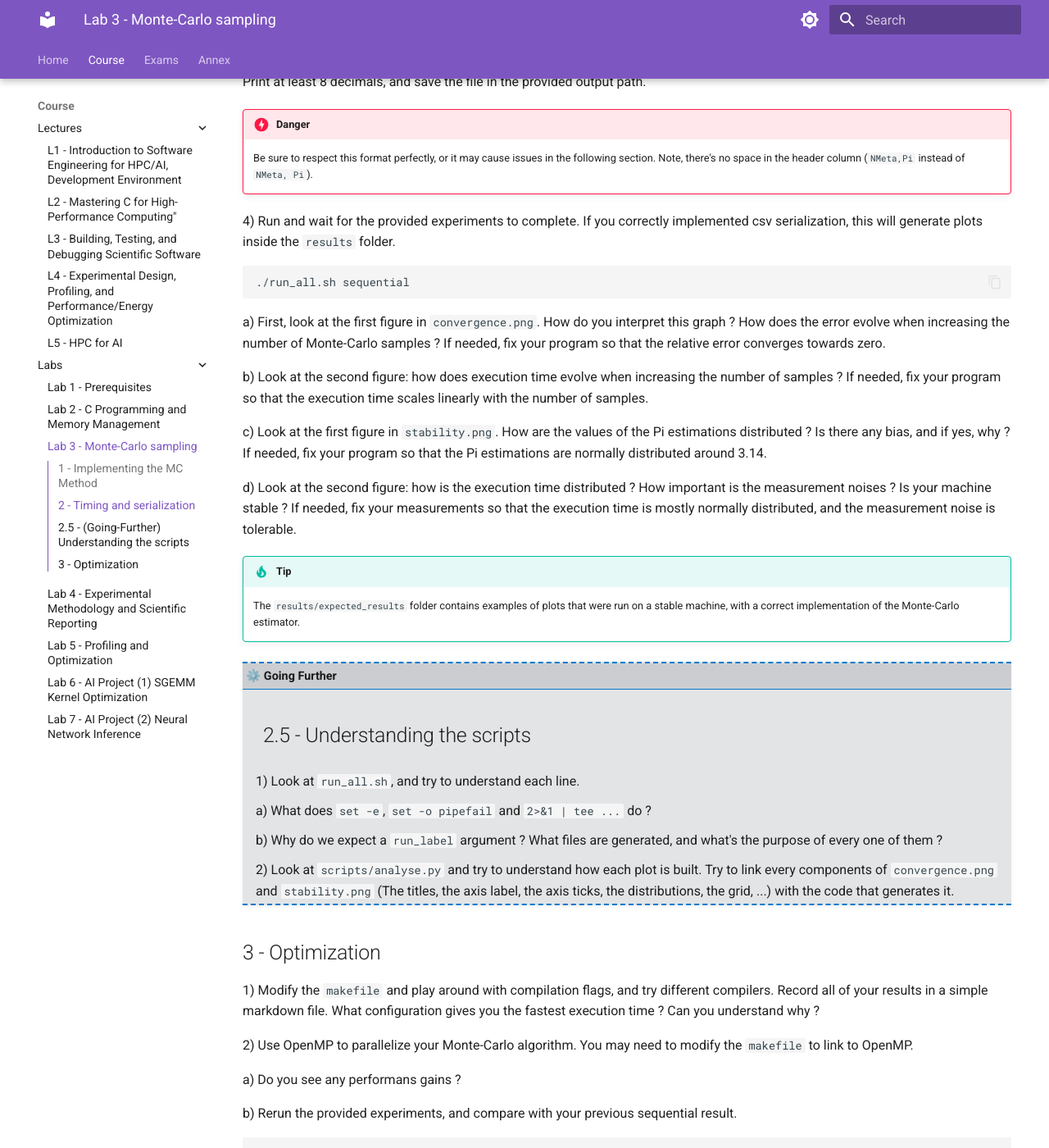
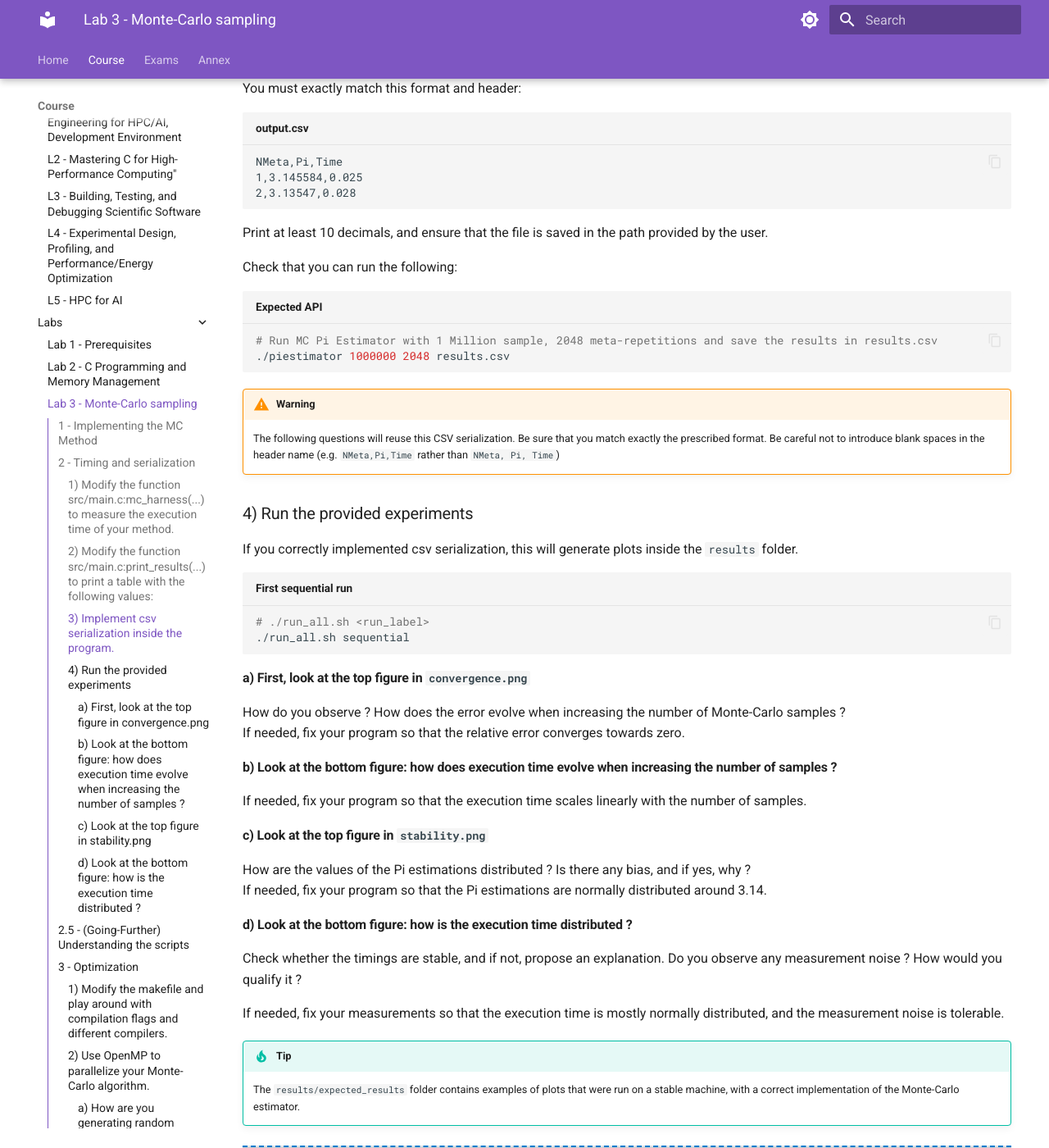
Before and after one commit to M1-CHPS/glhpc, an MkDocs documentation site: the page built from docs/lab3.md, in a window 1280 px wide and 1400 px high, scrolled down 2276 px. Shown: the whole window at 82% size. Built offline with MkDocs 1.6.1 and Material for MkDocs 9.7.7, drawn with Linux system fonts in a browser that asks for light colours; some of the changed text lies outside the part shown.

Commit message:
Continued lab 3

````diff
--- a/docs/lab3.md
+++ b/docs/lab3.md
@@ -1,8 +1,8 @@
-# Lab 3: Mini-Project Pi estimation using Monte-Carlo
+# Lab 3: Monte-Carlo Sampling
 
-In the Monte Carlo method, a result is inferred by introducing randomness into a computation, which is then repeated many times to obtain a statistically meaningful estimate. Monte Carlo methods are especially useful for approximating quantities that are difficult or computationally expensive to determine analytically or through deterministic algorithms.
+Monte-Carlo methods are useful for approximating quantities that are difficult or computationally expensive to determine analytically or through deterministic algorithms. These methods introduce randomness into the computations in order to obtain a statistically meaningful estimate over multiple repetitions of the same routine.
 
-In this lab, we explore the approximation of π using Monte Carlo sampling. To do this, we consider a unit circle (radius 1) inscribed within a square of side length 2, centered at the origin. By generating random points uniformly within the square and counting how many fall inside the circle, we can estimate the ratio of the areas of the two shapes.
+In this lab, we explore the approximation of π using Monte-Carlo sampling. To do this, we consider a unit circle (radius 1) inscribed within a square of side length 2, centered at the origin. By generating random points uniformly within the square and counting how many fall inside the circle, we can estimate the ratio of the areas of the two shapes.
 
 Since the area of the circle is $\pi \cdot r^2 = \pi$, and the area of the square is 4, we expect the ratio of points falling inside the circle to converge to $\pi / 4$.
 
@@ -16,18 +16,20 @@
 Implement your own version of the $\pi$ estimator inside `src/compute_pi.c` using the Monte-Carlo method. This method receives $n$ the number of Monte-Carlo samples to take as arguments, and must return the approximation of $\pi$ in `double` precision.
 
 Build your program using `make` and validate your implementation. The program can be run using:
-```bash
+```bash title="Run the estimator"
 # piestimator <nsamples>
 piestimator 1000000
 ```
 
 ## 2 - Timing and serialization
 
-1) Modify the function `src/main.c:mc_harness(...)` to measure the execution time of your method. You must repeat the measurements `nmeta` times, and record the values of Pi as well as the execution time for every execution.
+### 1) Modify the function `src/main.c:mc_harness(...)` to measure the execution time of your method.
 
-What function did you use to measure time ? What is its resolution ?
+You must repeat the measurements `nmeta` times, and record the values of Pi as well as the execution time for every execution.
 
-2) Modify the function `src/main.c:print_results()` to print a table with the following values:
+What function did you use to measure time ? How accurate is it ? Is it monotonic ?
+
+### 2) Modify the function `src/main.c:print_results(...)` to print a table with the following values:
 
 | Avg. Pi             | Std Pi                   | Avg. Time              | Std Time                             | Min Time           | Max Time           |
 |---------------------|--------------------------|------------------------|--------------------------------------|--------------------|--------------------|
@@ -35,33 +37,52 @@
 
 You may need to modify other functions or the provided structure(s) to achieve this.
 
-3) Implement csv serialization inside the program. You must exactly match this format:
+### 3) Implement csv serialization inside the program.
 
-```csv
+You must exactly match this format and header:
+
+```csv title="output.csv"
 NMeta,Pi,Time
 1,3.145584,0.025
 2,3.13547,0.028
 ```
 
-Print at least 8 decimals, and save the file in the provided output path.
+Print at least 10 decimals, and ensure that the file is saved in the path provided by the user.
 
-!!! Danger
-    Be sure to respect this format perfectly, or it may cause issues in the following section. Note, there's no space in the header column (`NMeta,Pi` instead of `NMeta,     Pi`).
+Check that you can run the following:
+```sh title="Expected API"
+# Run MC Pi Estimator with 1 Million sample, 2048 meta-repetitions and save the results in results.csv
+./piestimator 1000000 2048 results.csv
+```
 
-4) Run and wait for the provided experiments to complete. If you correctly implemented csv serialization, this will generate plots inside the `results` folder.
+!!! Warning
+    The following questions will reuse this CSV serialization. Be sure that you match exactly the prescribed format. Be careful not to introduce blank spaces in the header name (e.g. `NMeta,Pi,Time` rather than `NMeta,   Pi,   Time`)
 
-```sh
+### 4) Run the provided experiments
+
+If you correctly implemented csv serialization, this will generate plots inside the `results` folder.
+
+```sh title="First sequential run"
+# ./run_all.sh <run_label>
 ./run_all.sh sequential
 ```
 
-a) First, look at the first figure in `convergence.png`. How do you interpret this graph ? How does the error evolve when increasing the number of Monte-Carlo samples ? If needed, fix your program so that the relative error converges towards zero.
+#### a) First, look at the top figure in `convergence.png`
+How do you observe ? How does the error evolve when increasing the number of Monte-Carlo samples ?
+If needed, fix your program so that the relative error converges towards zero.
 
-b) Look at the second figure: how does execution time evolve when increasing the number of samples ? If needed, fix your program so that the execution time scales linearly with the number of samples.
+####  b) Look at the bottom figure: how does execution time evolve when increasing the number of samples ?
+If needed, fix your program so that the execution time scales linearly with the number of samples.
 
-c) Look at the first figure in `stability.png`. How are the values of the Pi estimations distributed ? Is there any bias, and if yes, why ? If needed, fix your program so that the Pi estimations are normally distributed around 3.14.
+####  c) Look at the top figure in `stability.png`
+How are the values of the Pi estimations distributed ? Is there any bias, and if yes, why ?
+If needed, fix your program so that the Pi estimations are normally distributed around 3.14.
 
-d) Look at the second figure: how is the execution time distributed ?
-How important is the measurement noises ? Is your machine stable ? If needed, fix your measurements so that the execution time is mostly normally distributed, and the measurement noise is tolerable.
+#### d) Look at the bottom figure: how is the execution time distributed ?
+Check whether the timings are stable, and if not, propose an explanation.
+Do you observe any measurement noise ? How would you qualify it ?
+
+If needed, fix your measurements so that the execution time is mostly normally distributed, and the measurement noise is tolerable.
 
 
 !!! Tip
@@ -75,11 +96,9 @@
 
 a) What does `set -e`, `set -o pipefail` and `2>&1 | tee ...` do ?
 
-b) Why do we expect a `run_label` argument ? What files are generated, and what's the purpose of every one of them ?
+b) What is the purpose of the `run_label` argument (Why should we label our data) ? What files are generated, and what's the purpose of every one of them ?
 
 2) Look at `scripts/analyse.py` and try to understand how each plot is built. Try to link every components of `convergence.png` and `stability.png` (The titles, the axis label, the axis ticks, the distributions, the grid, ...) with the code that generates it.
-
-
 
 
 </div>
@@ -87,13 +106,33 @@
 
 ## 3 - Optimization
 
-1) Modify the `makefile` and play around with compilation flags, and try different compilers. Record all of your results in a simple markdown file. What configuration gives you the fastest execution time ? Can you understand why ?
+### 1) Modify the `makefile` and play around with compilation flags and different compilers.
 
-2) Use OpenMP to parallelize your Monte-Carlo algorithm. You may need to modify the `makefile` to link to OpenMP.
+Remember that you can run `run_all.sh <run_label>` to compare the different runs later.
 
-a) Do you see any performans gains ?
+What configuration gives you the fastest execution time ? Can you understand why ?
 
-b) Rerun the provided experiments, and compare with your previous sequential result.
+### 2) Use OpenMP to parallelize your Monte-Carlo algorithm.
+
+You may need to modify the `makefile` to link to OpenMP.
+
+#### a) How are you generating random numbers in the sampling algorithm?
+
+- Read the fourth paragraph in the description section of the `rand`/`srand` man page using `man 3 srand` or the [online version](https://linux.die.net/man/3/srand).
+- If necessary, research thread-safe alternatives.
+
+
+#### b) Where did you implement parallelization?
+
+- Are you averaging multiple Pi values from separate runs, or
+- Are you summing the counts of points inside the circle across threads?
+    - Does each thread accumulate its count in a private variable?
+    - If you accumulate in a shared variable, do you protect it using mutexes, locks, or OpenMP critical sections?
+
+
+#### c) Do you see any performans gains compared to the sequential version ?
+
+#### d) Rerun the provided experiments, and compare with your previous sequential result.
 
 ``` bash title="Running the experiment(s)"
 ./run_all.sh parallel
@@ -101,9 +140,73 @@
 
 Is your program faster using OpenMP ? If not, ensure you are correctly running multiple threads.
 
-c) Is the performance stable ? Is there any impact on the accuracy of your estimator ?
+#### e) Is the performance stable? Is there any impact on the accuracy of your estimator?
 
-d) Verify your implementation's strong scaling:
+If performance is unstable, investigate thread affinity and how to bind threads to specific cores.
+
+On Intel CPUs, check if your processor has Performance (P) and Efficiency (E) cores, as this can affect timing consistency.
+
+```sh title="Checking your CPU Model Name"
+lscpu | grep "Model name"
+```
+
+<div class="optional-section box-section" markdown>
+
+#### e - Bonus) For students with an heterogeneous CPU (Efficiency (E) Cores and Performance (P) Coress)
+
+Using both E and P cores can introduce instabilities in your measurements, load balancing issues, and should be avoided.
+Run the following to check your CPU topology:
+```sh title="Checking CPU Topology"
+lscpu --all --extended
+
+# CPU NODE SOCKET CORE L1d:L1i:L2:L3 ONLINE    MAXMHZ   MINMHZ       MHZ
+#   0    0      0    0 0:0:0:0          yes 5100.0000 800.0000  800.0000
+#   1    0      0    0 0:0:0:0          yes 5100.0000 800.0000  800.0000
+#   2    0      0    1 4:4:1:0          yes 5100.0000 800.0000  800.0000
+#   3    0      0    1 4:4:1:0          yes 5100.0000 800.0000  800.0000
+#   4    0      0    2 8:8:2:0          yes 5100.0000 800.0000  800.0000
+#   5    0      0    2 8:8:2:0          yes 5100.0000 800.0000  800.0000
+#   6    0      0    3 12:12:3:0        yes 5100.0000 800.0000  800.0000
+#   7    0      0    3 12:12:3:0        yes 5100.0000 800.0000  800.0000
+#   8    0      0    4 16:16:4:0        yes 5300.0000 800.0000  843.1520
+#   9    0      0    4 16:16:4:0        yes 5300.0000 800.0000  800.0000
+#  10    0      0    5 20:20:5:0        yes 5300.0000 800.0000 2329.4590
+#  11    0      0    5 20:20:5:0        yes 5300.0000 800.0000  800.0000
+#  12    0      0    6 24:24:6:0        yes 5100.0000 800.0000  800.0000
+#  13    0      0    6 24:24:6:0        yes 5100.0000 800.0000  800.0000
+#  14    0      0    7 28:28:7:0        yes 5100.0000 800.0000  800.0000
+#  15    0      0    7 28:28:7:0        yes 5100.0000 800.0000  800.0000
+#  16    0      0    8 32:32:8:0        yes 3800.0000 800.0000  800.0000
+#  17    0      0    9 33:33:8:0        yes 3800.0000 800.0000  842.6700
+#  18    0      0   10 34:34:8:0        yes 3800.0000 800.0000  799.7680
+#  19    0      0   11 35:35:8:0        yes 3800.0000 800.0000  800.0000
+#  20    0      0   12 40:40:10:0       yes 3800.0000 800.0000  800.0000
+#  21    0      0   13 41:41:10:0       yes 3800.0000 800.0000  800.0000
+#  22    0      0   14 42:42:10:0       yes 3800.0000 800.0000  800.0000
+#  23    0      0   15 43:43:10:0       yes 3800.0000 800.0000  800.0000
+#  24    0      0   16 44:44:11:0       yes 3800.0000 800.0000  799.0440
+#  25    0      0   17 45:45:11:0       yes 3800.0000 800.0000  800.0000
+#  26    0      0   18 46:46:11:0       yes 3800.0000 800.0000  800.0000
+#  27    0      0   19 47:47:11:0       yes 3800.0000 800.0000  800.0000
+```
+
+You should be able to see that some cores have a higher Max Frequency (MAXMHZ) than other: those are typically performance cores.
+If you have hyperthreading enabled, you should also see that some cores share the same "core id": classically, only performance cores have hyperthreading enabled.
+From the previous output, we can deduce that cores 0-15 are P-cores and that hyperthreading is enabled.
+As such, we can run the following command to change the thread affinity of our shell to only use physical cores:
+
+```sh title="Restricting Thread Affinity"
+# Adjust the core list based on your actual topology
+taskset -cp 0,2,4,6,8,10,12,14 $$
+# You can also use `hwloc-ls` or `lstopo` (from hwloc) for a visual map of your CPU topology.
+```
+
+From now on, all the executable run in this shell will inherit this thread affinity.
+Feel free to create an alias for this command inside your `.bashrc` for future use.
+
+</div>
+
+#### f) Verify your implementation's strong scaling:
 
 ``` bash title="Strong Scaling"
 OMP_NUM_THREADS=1 ./piestimator 1000000
@@ -112,7 +215,9 @@
 OMP_NUM_THREADS=8 ./piestimator 1000000
 ```
 
-e) Verify your implementation's weak-scaling:
+Does using 2 threads instead of 1 make your code twice as fast ? Propose an explanation.
+
+#### g) Verify your implementation's weak-scaling:
 
 ``` bash title="Weak scaling"
 OMP_NUM_THREADS=1 ./piestimator 1000000
@@ -120,3 +225,20 @@
 OMP_NUM_THREADS=4 ./piestimator 4000000
 OMP_NUM_THREADS=8 ./piestimator 8000000
 ```
+
+What results do you expect to see ? Does that match your empirical observations ? Propose an explanation.
+
+<div class="summary-section box-section" markdown>
+
+<h2 class="hidden-title"> 5 - Summary</h2>
+
+Upon completing this third lab, you should know how to:
+
+- [x] Explain the principle of Monte-Carlo algorithms and apply them to numerical estimation
+- [x] Implement and benchmark a Monte-Carlo estimator with statistical analysis (mean, stddev, min/max)
+- [x] Account for variability and noise in timing benchmarks
+- [x] Use OpenMP to parallelize a minimal compute-bound code and understand implications for thread safety
+- [x] Perform simple analysis of scaling behavior (strong/weak scaling)
+- [x] Care for thread placement and measurements issues arising from the underlying hardware
+
+</div>
````
Also changed, not shown: docs/lab1.md (+5 -5 lines).
